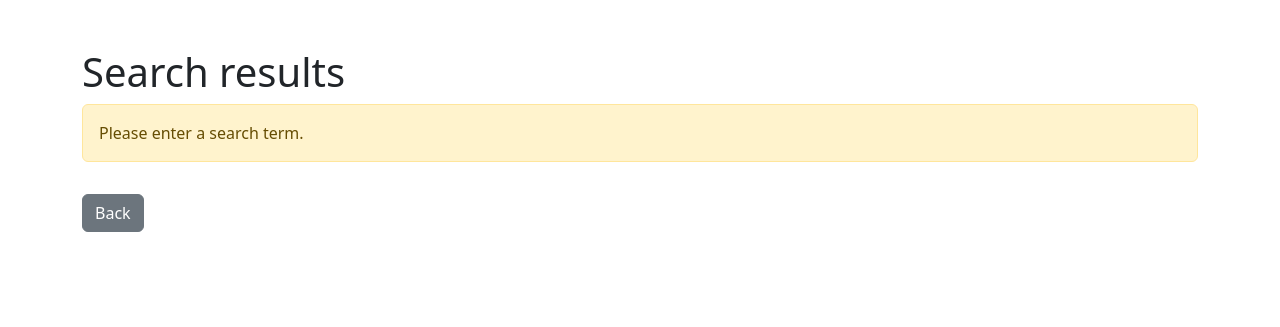
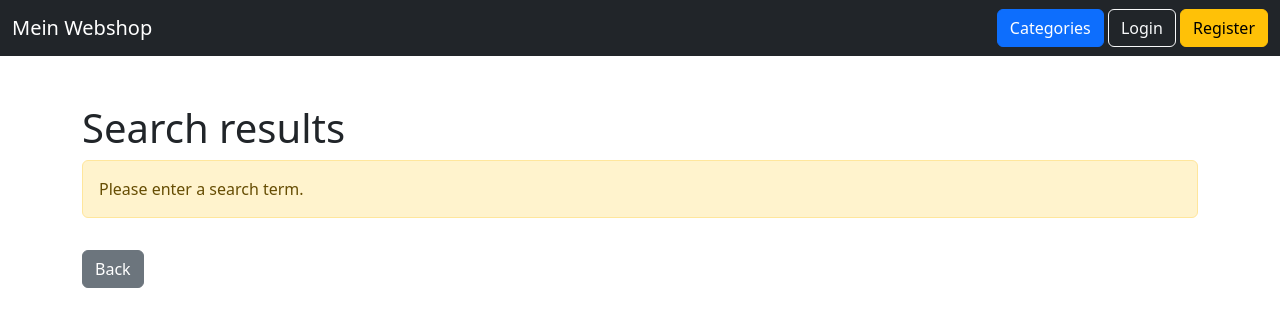
Before and after one commit to CucinaDeVille/phpWebshop, a PHP site: page /search.php in a window 1280 px wide. Shown: the top 327 px of the page. Run offline with PHP 8.4, Linux system fonts and the light colour scheme.

Commit message:
style: :dizzy: add uniform navbar

```diff
--- a/public/search.php
+++ b/public/search.php
@@ -36,6 +36,37 @@ if ($search !== '') {
     <link href="https://cdn.jsdelivr.net/npm/bootstrap@5.3.3/dist/css/bootstrap.min.css" rel="stylesheet">
 </head>
 <body>
+<nav class="navbar navbar-dark bg-dark">
+    <div class="container-fluid">
+        <a class="navbar-brand" href="index.php">
+            Mein Webshop
+        </a>
+        <div>
+            <a href="categories.php" class="btn btn-primary">
+                Categories
+            </a>
+
+            <?php if (isset($_SESSION['user_id'])): ?>
+                <a href="cart.php" class="btn btn-success">
+                    Shopping cart
+                </a>
+
+                <a href="logout.php" class="btn btn-danger">
+                    Logout
+                </a>
+            <?php else: ?>
+                <a href="login.php" class="btn btn-outline-light">
+                    Login
+                </a>
+
+                <a href="register.php" class="btn btn-warning">
+                    Register
+                </a>
+            <?php endif; ?>
+        </div>
+
+    </div>
+</nav>
 
     <!-- display search results -->
     <div class="container mt-5">
@@ -62,31 +93,44 @@ if ($search !== '') {
 
             <!-- iterate through products array containing the results -->
             <?php foreach ($products as $product): ?>
+                <div class="col-12">
                     <div class="card mb-3">
                         <div class="card-body">
-
-                        <h5><?= htmlspecialchars($product['name']) ?></h5>
-
-                        <p><?= htmlspecialchars($product['description']) ?></p>
-
-                        <strong><?= $product['price'] ?> €</strong>
+                            <div class="row align-items-center">
 
                                 <!-- display product picture -->
+                                <div class="col-md-2 text-center">
                                     <img src="<?= htmlspecialchars($product['image']) ?>"
-                             class="img-fluid mb-2"
+                                         class="img-fluid"
                                          style="max-height: 150px; object-fit: contain;"
                                          alt="<?= htmlspecialchars($product['name']) ?>"
                                     >
+                                </div>
 
-                        <br><br>
+                                <!-- display name and description -->
+                                <div class="col-md-7">
+                                    <h5><?= htmlspecialchars($product['name']) ?></h5>
+                                    <p class="mb-0">
+                                        <?= htmlspecialchars($product['description']) ?>
+                                    </p>
+                                </div>
 
+                                <div class="col-md-3 text-end">
+                                    <!-- display product price -->
+                                    <h3 class="text-danger mb-3">
+                                        <?= $product['price'] ?> €
+                                    </h3>
+
+                                    <!-- button to add to cart -->
                                     <a class="btn btn-success mt-2"
                                        href="actions/add_to_cart.php?id=<?= $product['id'] ?>">
                                         Add to cart
                                     </a>
                                 </div>
                             </div>
-
+                        </div>
+                    </div>
+                </div>
             <?php endforeach; ?>
 
         <?php endif; ?>
```
Also changed, not shown: public/cart.php (+31 -1 lines), public/categories.php (+31 -2 lines). Lines whose indentation alone changed are shown as unchanged.
